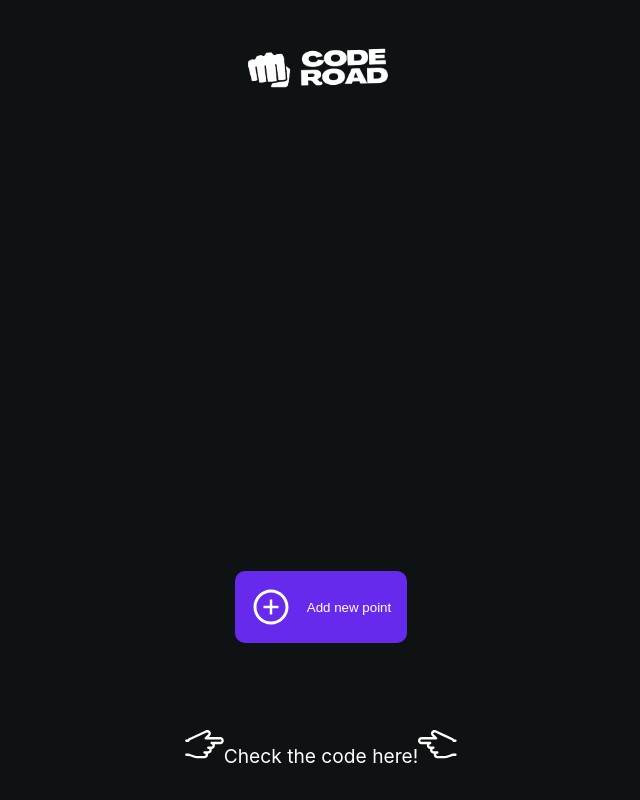
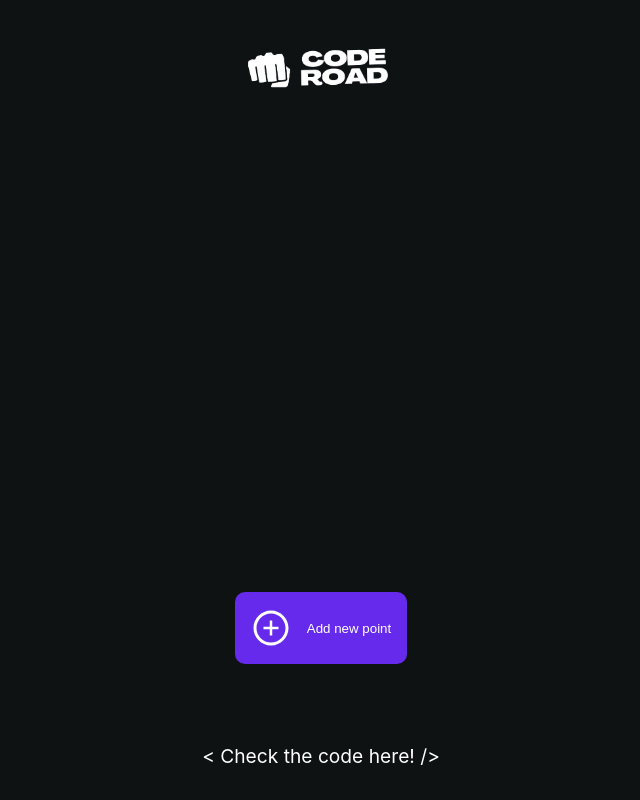
Before and after one commit to pawelrybka/React-Typescript-Game, a React (Vite) app: page / in a window 1280 px wide. Shown: the whole page, without its empty margins (319-959 px from the left). Built offline with nearby package versions, Linux system fonts and the light colour scheme.

Commit message:
Changing the footer text

```diff
--- a/src/components/Footer/Footer.tsx
+++ b/src/components/Footer/Footer.tsx
@@ -1,13 +1,10 @@
 import styles from './Footer.module.css'
-import { TfiHandPointRight, TfiHandPointLeft } from 'react-icons/tfi';
 
 const Footer = () => {
   return (
     <div className={styles.footer}>
       <a href="https://github.com/pawelrybka/CodeRoad.git" target='_blank'>
-        <TfiHandPointRight size={40}/>
-        Check the code here!
-        <TfiHandPointLeft size={40}/>
+        <span >&lt; Check the code here! /&gt;</span>
       </a>
     </div>
   )
```
